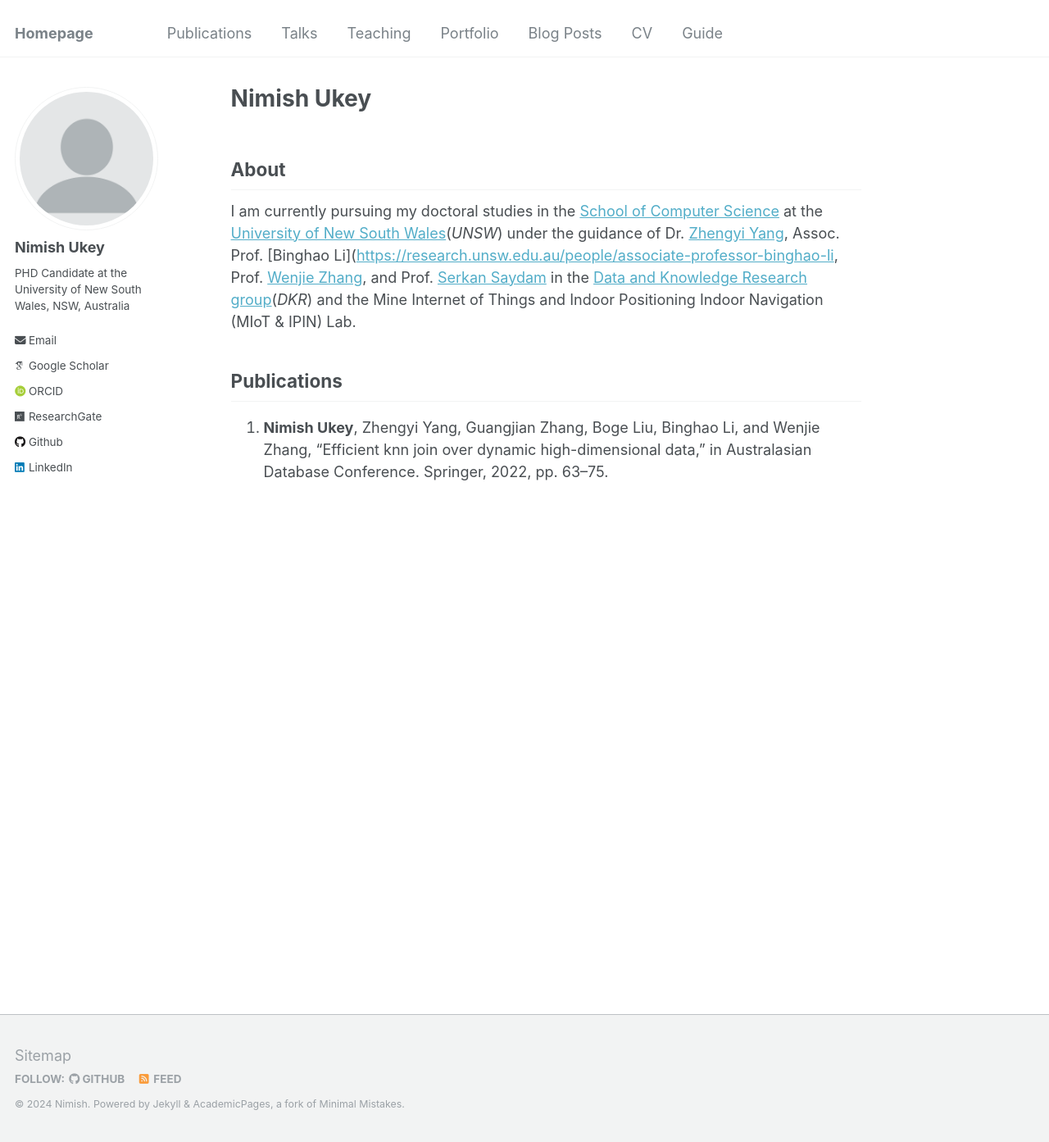
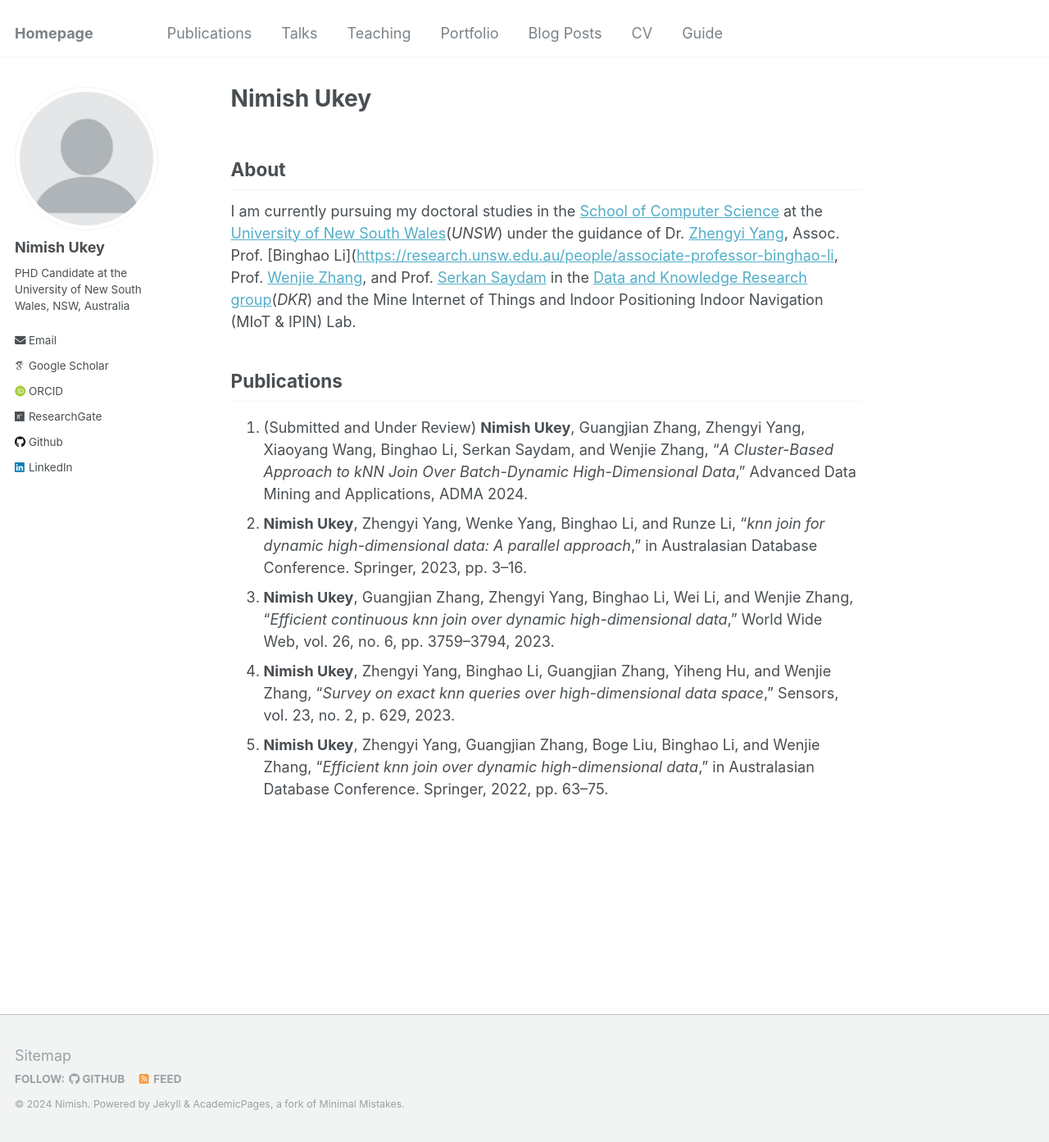
Before and after one commit to nimishukey/nimishukey.github.io, a Jekyll site: the page built from _pages/about.md, in a window 1280 px wide and 1393 px high. Shown: the whole window at 82% size. Built offline with Jekyll 4.4.1, drawn with Linux system fonts in a browser that asks for light colours; some web fonts are replaced.

Commit message:
Update about.md

```diff
--- a/_pages/about.md
+++ b/_pages/about.md
@@ -12,4 +12,8 @@ I am currently pursuing my doctoral studies in the [School of Computer Science](
 
 <h2 id="publications"> Publications </h2>
 
-1. **Nimish Ukey**, Zhengyi Yang, Guangjian Zhang, Boge Liu, Binghao Li, and Wenjie Zhang, “Efficient knn join over dynamic high-dimensional data,” in Australasian Database Conference. Springer, 2022, pp. 63–75.
+1. (Submitted and Under Review) **Nimish Ukey**, Guangjian Zhang, Zhengyi Yang, Xiaoyang Wang, Binghao Li, Serkan Saydam, and Wenjie Zhang, “*A Cluster-Based Approach to kNN Join Over Batch-Dynamic High-Dimensional Data*,” Advanced Data Mining and Applications, ADMA 2024.
+2. **Nimish Ukey**, Zhengyi Yang, Wenke Yang, Binghao Li, and Runze Li, “*knn join for dynamic high-dimensional data: A parallel approach*,” in Australasian Database Conference. Springer, 2023, pp. 3–16.
+3. **Nimish Ukey**, Guangjian Zhang, Zhengyi Yang, Binghao Li, Wei Li, and Wenjie Zhang, “*Efficient continuous knn join over dynamic high-dimensional data*,” World Wide Web, vol. 26, no. 6, pp. 3759–3794, 2023.
+4. **Nimish Ukey**, Zhengyi Yang, Binghao Li, Guangjian Zhang, Yiheng Hu, and Wenjie Zhang, “*Survey on exact knn queries over high-dimensional data space*,” Sensors, vol. 23, no. 2, p. 629, 2023.
+5. **Nimish Ukey**, Zhengyi Yang, Guangjian Zhang, Boge Liu, Binghao Li, and Wenjie Zhang, “*Efficient knn join over dynamic high-dimensional data*,” in Australasian Database Conference. Springer, 2022, pp. 63–75.
```
